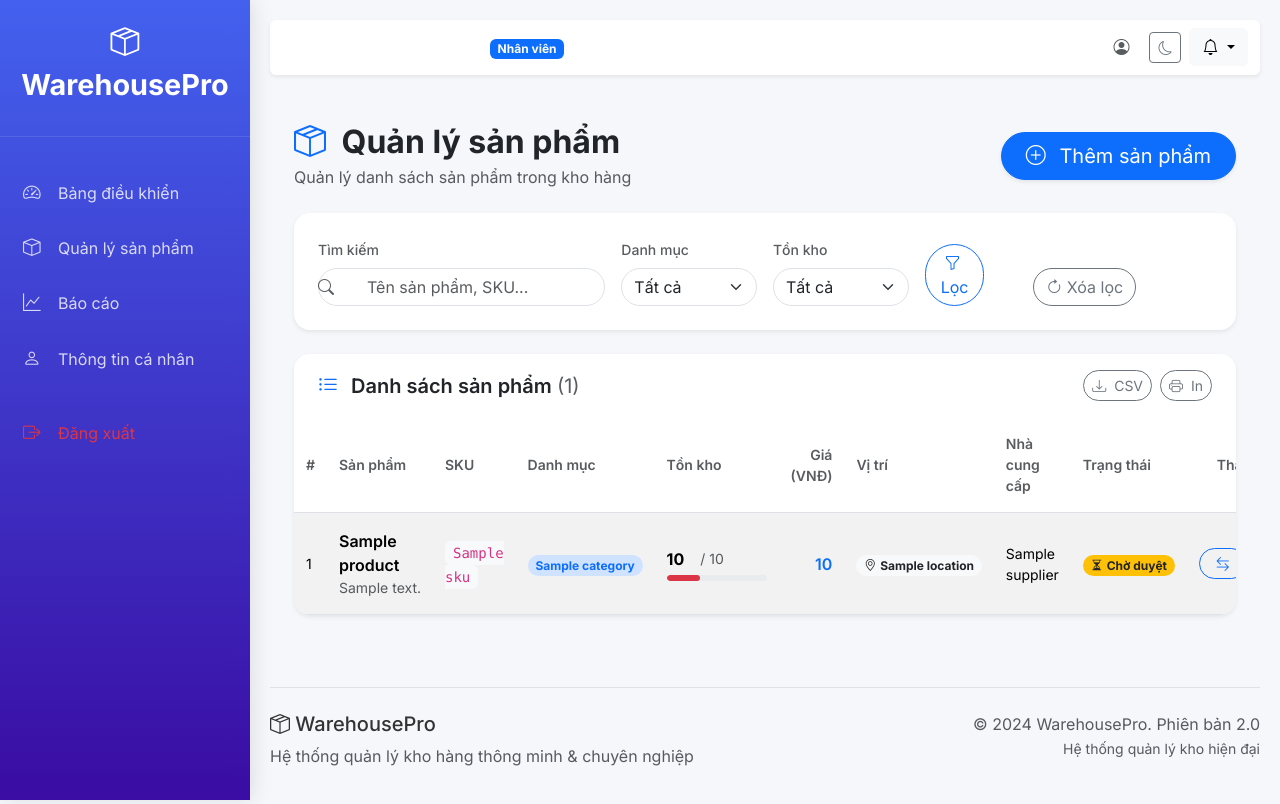
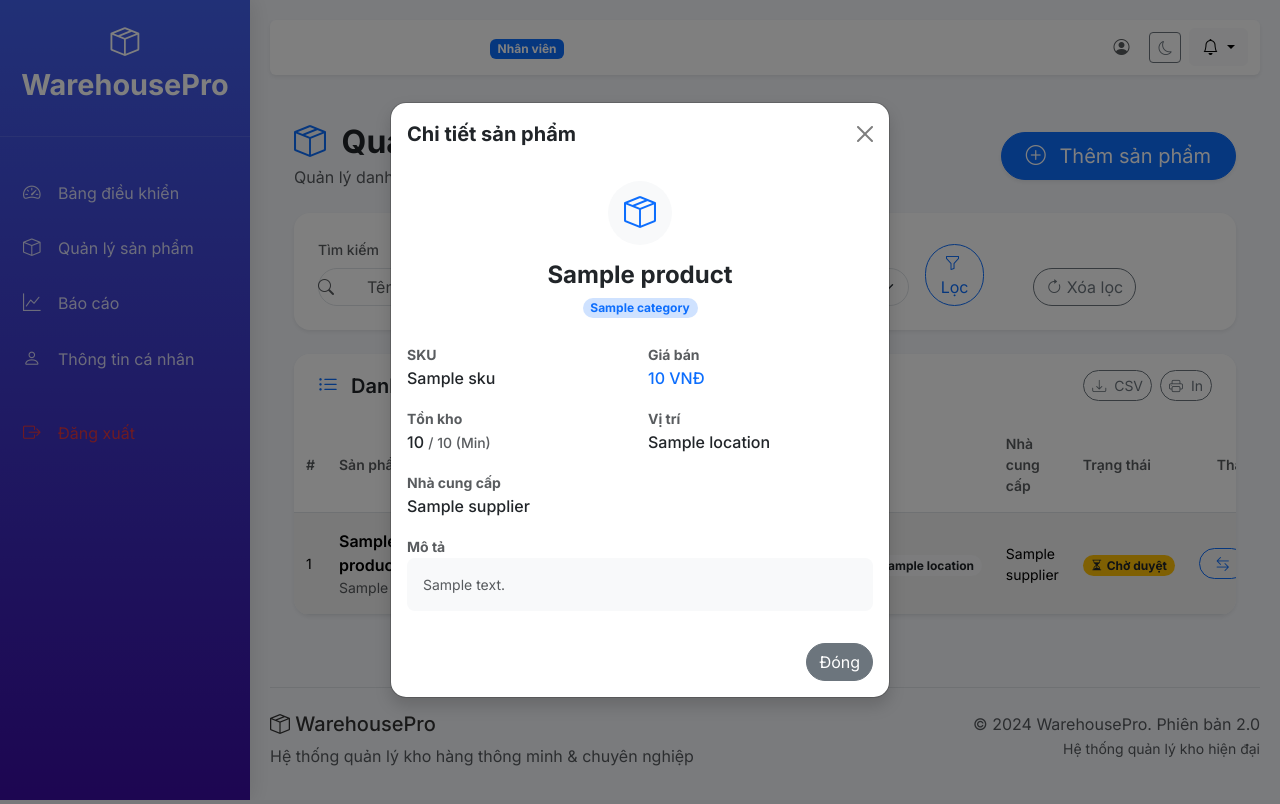
Before and after one commit to NTPhuog/QuanLyKho, a FastAPI app: template templates/products.html in a window 1280 px wide, after a click on "Xem chi tiết". Run offline with FastAPI, Linux system fonts and the light colour scheme; the template is opened without the code that fills it: most values are stand-ins (such as "Sample title", 1, 10 or a date in 2020).

Commit message:
Cap nhat code moi nhat

```diff
--- a/templates/products.html
+++ b/templates/products.html
@@ -215,7 +215,54 @@
                         </div>
 
                         <!-- View Product Modal (giữ nguyên phần lớn, chỉ thêm rounded-pill cho badge) -->
-                        <!-- ... (giữ nội dung modal chi tiết như cũ, chỉ thay badge thành rounded-pill nếu muốn) ... -->
+                        <div class="modal fade" id="viewProductModal{{ product['id'] }}" tabindex="-1">
+                            <div class="modal-dialog modal-dialog-centered">
+                                <div class="modal-content rounded-4 shadow">
+                                    <div class="modal-header border-0">
+                                        <h5 class="modal-title fw-bold">Chi tiết sản phẩm</h5>
+                                        <button type="button" class="btn-close" data-bs-dismiss="modal"></button>
+                                    </div>
+                                    <div class="modal-body">
+                                        <div class="text-center mb-4">
+                                            <div class="bg-light rounded-circle d-inline-flex align-items-center justify-content-center mb-3" style="width: 64px; height: 64px;">
+                                                <i class="bi bi-box-seam text-primary fs-2"></i>
+                                            </div>
+                                            <h4 class="fw-bold mb-1">{{ product['name'] }}</h4>
+                                            <span class="badge bg-primary-subtle text-primary rounded-pill">{{ product['category'] }}</span>
+                                        </div>
+                                        <div class="row g-3">
+                                            <div class="col-6">
+                                                <label class="small text-muted fw-bold">SKU</label>
+                                                <div class="fw-medium">{{ product['sku'] }}</div>
+                                            </div>
+                                            <div class="col-6">
+                                                <label class="small text-muted fw-bold">Giá bán</label>
+                                                <div class="fw-medium text-primary">{{ "{:,.0f}".format(product['price'] or 0) }} VNĐ</div>
+                                            </div>
+                                            <div class="col-6">
+                                                <label class="small text-muted fw-bold">Tồn kho</label>
+                                                <div class="fw-medium">{{ product['stock'] }} <span class="text-muted small">/ {{ product['min_stock'] }} (Min)</span></div>
+                                            </div>
+                                            <div class="col-6">
+                                                <label class="small text-muted fw-bold">Vị trí</label>
+                                                <div class="fw-medium">{{ product['location'] or '-' }}</div>
+                                            </div>
+                                            <div class="col-12">
+                                                <label class="small text-muted fw-bold">Nhà cung cấp</label>
+                                                <div class="fw-medium">{{ product['supplier'] or '-' }}</div>
+                                            </div>
+                                            <div class="col-12">
+                                                <label class="small text-muted fw-bold">Mô tả</label>
+                                                <p class="small text-muted bg-light p-3 rounded-3 mb-0">{{ product['description'] or 'Chưa có mô tả' }}</p>
+                                            </div>
+                                        </div>
+                                    </div>
+                                    <div class="modal-footer border-0">
+                                        <button type="button" class="btn btn-secondary rounded-pill" data-bs-dismiss="modal">Đóng</button>
+                                    </div>
+                                </div>
+                            </div>
+                        </div>
 
                         {% endfor %}
                     </tbody>
```
Also changed, not shown: data/database.db.
